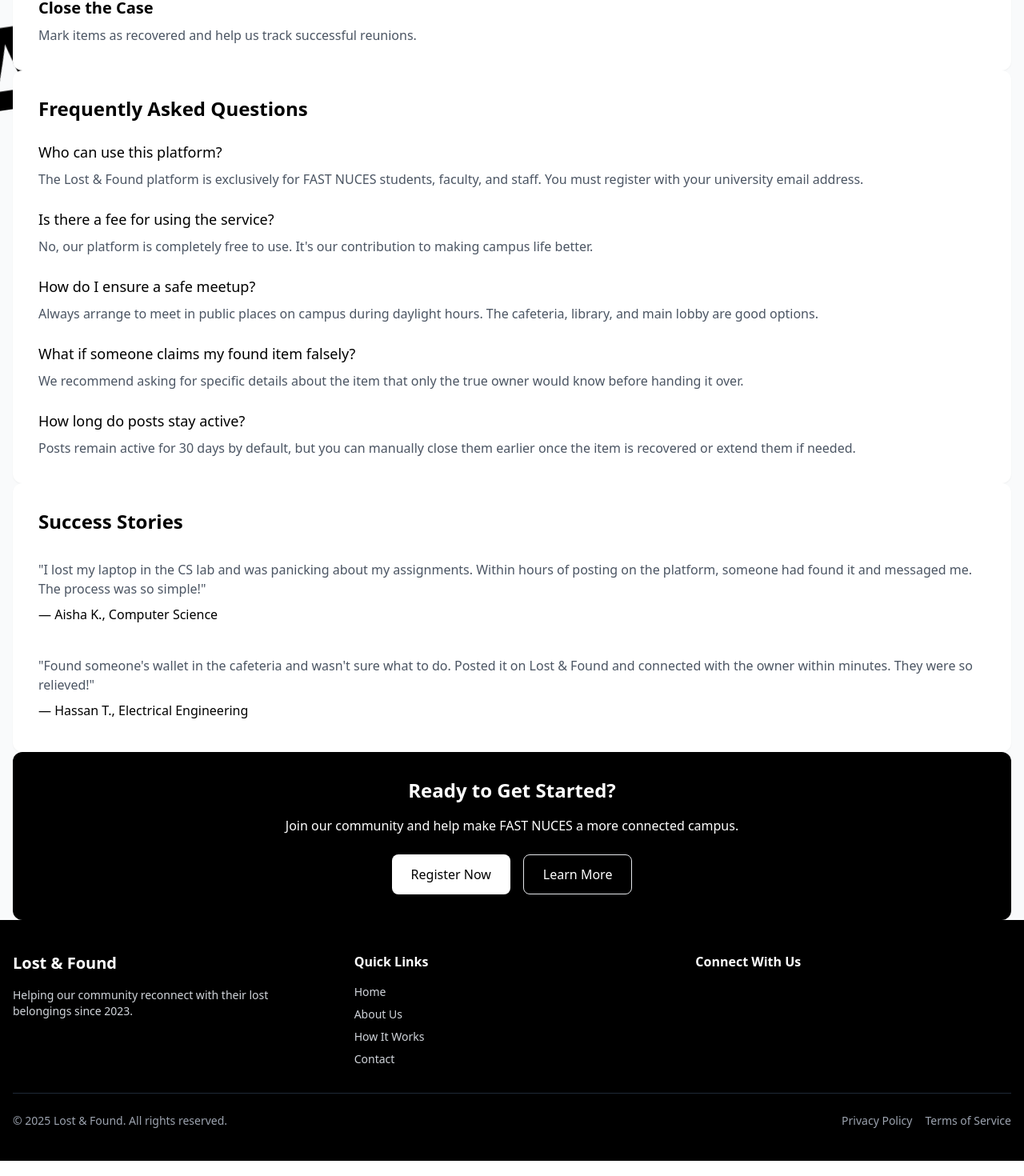
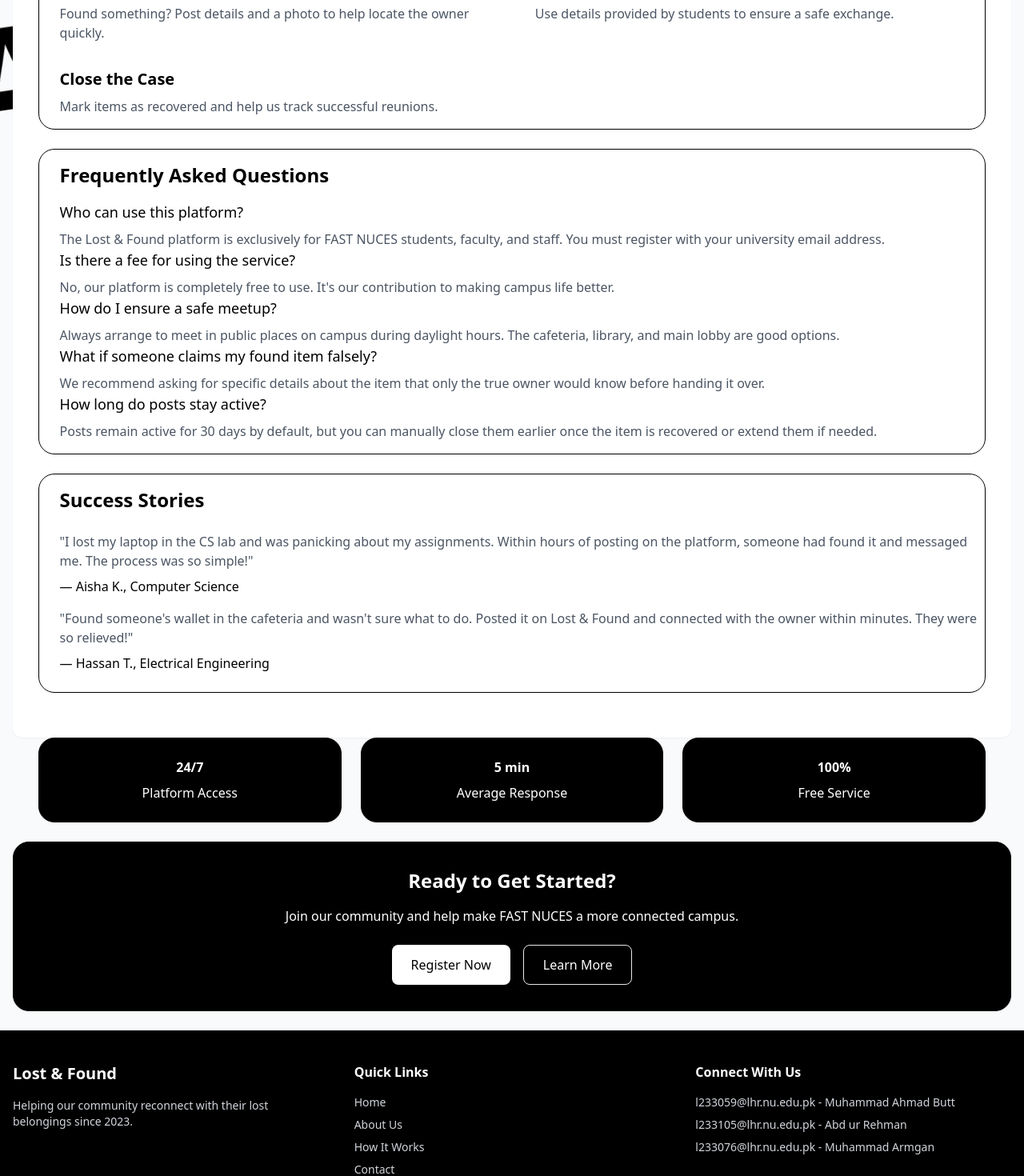
Before and after one commit to A-noob-in-Coding/lost-and-found, a React (Vite) app in the folder frontend/: page /howitworks in a window 1280 px wide. Shown: the part 300-1770 px from the top of the page at 80% size. Built offline with nearby package versions, Linux system fonts and the light colour scheme.

Commit message:
[MISC] change ui of utility pages

```diff
--- a/frontend/src/pages/howItWorks.jsx
+++ b/frontend/src/pages/howItWorks.jsx
@@ -44,6 +44,8 @@
 
         {/* Process Steps */}
         <div className="bg-white rounded-xl shadow-sm p-8 mb-10">
+          <div style={{ background: "white", marginBottom: "3vh", border: "1px solid black", borderRadius: "20px", color: "black", paddingLeft: "2vw", paddingTop: "2vh", paddingBottom: "2vh" }}>
+            <h2 className="text-2xl font-semibold mb-4">Getting Started</h2>
             <div className="grid gap-8 md:grid-cols-2">
               {steps.map((step, index) => (
                 <div key={index} className="flex">
@@ -62,10 +64,9 @@
           </div>
 
           {/* FAQ Section */}
-        <div className="bg-white rounded-xl shadow-sm p-8 mb-10">
-          <h2 className="text-2xl font-semibold mb-6">Frequently Asked Questions</h2>
-
-          <div className="space-y-6">
+          <div style={{ background: "white", marginBottom: "3vh", border: "1px solid black", borderRadius: "20px", color: "black", paddingLeft: "2vw", paddingTop: "2vh", paddingBottom: "2vh" }}>
+            <h2 className="text-2xl font-semibold mb-4">Frequently Asked Questions</h2>
+            <div className="space-y-4">
               <div>
                 <h3 className="text-lg font-medium mb-2">Who can use this platform?</h3>
                 <p className="text-gray-600">The Lost & Found platform is exclusively for FAST NUCES students, faculty, and staff. You must register with your university email address.</p>
@@ -94,10 +95,9 @@
           </div>
 
           {/* Testimonials */}
-        <div className="bg-white rounded-xl shadow-sm p-8 mb-10">
-          <h2 className="text-2xl font-semibold mb-6">Success Stories</h2>
-
-          <div className="grid gap-6">
+          <div style={{ background: "white", marginBottom: "3vh", border: "1px solid black", borderRadius: "20px", color: "black", paddingLeft: "2vw", paddingTop: "2vh", paddingBottom: "2vh" }}>
+            <h2 className="text-2xl font-semibold mb-4">Success Stories</h2>
+            <div className="space-y-4">
               <div className="border-l-4 border-black pl-4 py-2">
                 <p className="text-gray-600 italic mb-2">"I lost my laptop in the CS lab and was panicking about my assignments. Within hours of posting on the platform, someone had found it and messaged me. The process was so simple!"</p>
                 <p className="font-medium">— Aisha K., Computer Science</p>
@@ -109,9 +109,26 @@
               </div>
             </div>
           </div>
+        </div>
+
+        {/* Stats Section */}
+        <div className="grid grid-cols-1 md:grid-cols-3 gap-6 mb-10" style={{ marginBottom: "3vh", marginLeft: "2.5vw", marginRight: "2.5vw" }}>
+          <div style={{ background: "black", border: "1px solid black", borderRadius: "20px", color: "white" }} className="p-6 rounded-xl shadow-sm text-center">
+            <div className="text-4xl font-bold mb-2">24/7</div>
+            <div>Platform Access</div>
+          </div>
+          <div style={{ background: "black", border: "1px solid black", borderRadius: "20px", color: "white" }} className="p-6 rounded-xl shadow-sm text-center">
+            <div className="text-4xl font-bold mb-2">5 min</div>
+            <div>Average Response</div>
+          </div>
+          <div style={{ background: "black", border: "1px solid black", borderRadius: "20px", color: "white" }} className="p-6 rounded-xl shadow-sm text-center">
+            <div className="text-4xl font-bold mb-2">100%</div>
+            <div>Free Service</div>
+          </div>
+        </div>
 
         {/* CTA Section */}
-        <div className="bg-black text-white rounded-xl p-8 text-center">
+        <div style={{ background: "black", border: "1px solid black", borderRadius: "20px", color: "white" , marginBottom:"3vh" }} className="p-8 text-center">
           <h2 className="text-2xl font-semibold mb-4">Ready to Get Started?</h2>
           <p className="mb-6">Join our community and help make FAST NUCES a more connected campus.</p>
           <div className="flex justify-center space-x-4">
--- a/frontend/src/utilities/footer.jsx
+++ b/frontend/src/utilities/footer.jsx
@@ -39,34 +39,17 @@
               </li>
             </ul>
           </div>
-          <div>
-            <h4 className="font-semibold mb-4">Connect With Us</h4>
-            <div className="flex space-x-4 text-xl">
-              <a href="#" className="hover:text-gray-300">
-                <i className="fab fa-facebook"></i>
-              </a>
-              <a href="#" className="hover:text-gray-300">
-                <i className="fab fa-twitter"></i>
-              </a>
-              <a href="#" className="hover:text-gray-300">
-                <i className="fab fa-instagram"></i>
-              </a>
-              <a href="#" className="hover:text-gray-300">
-                <i className="fab fa-linkedin"></i>
-              </a>
-            </div>
+          <div>            <h4 className="font-semibold mb-4">Connect With Us</h4>
+            <ul className="text-sm text-gray-300 space-y-2">
+              <li><a href="mailto:l233059@lhr.nu.edu.pk" className="hover:text-white">l233059@lhr.nu.edu.pk</a> - Muhammad Ahmad Butt</li>
+              <li><a href="mailto:l233105@lhr.nu.edu.pk" className="hover:text-white">l233105@lhr.nu.edu.pk</a> - Abd ur Rehman</li>
+              <li><a href="mailto:l233076@lhr.nu.edu.pk" className="hover:text-white">l233076@lhr.nu.edu.pk</a> - Muhammad Armgan</li>
+            </ul>
           </div>
         </div>
         <div className="border-t border-gray-800 mt-8 pt-6 text-sm text-gray-400 flex flex-col md:flex-row justify-between items-center">
           <p>© 2025 Lost & Found. All rights reserved.</p>
-          <div className="flex space-x-4 mt-4 md:mt-0">
-            <a href="#" className="hover:text-gray-300">
-              Privacy Policy
-            </a>
-            <a href="#" className="hover:text-gray-300">
-              Terms of Service
-            </a>
-          </div>
+
         </div>
       </div>
     </footer>
```
Lines whose indentation alone changed are shown as unchanged.
